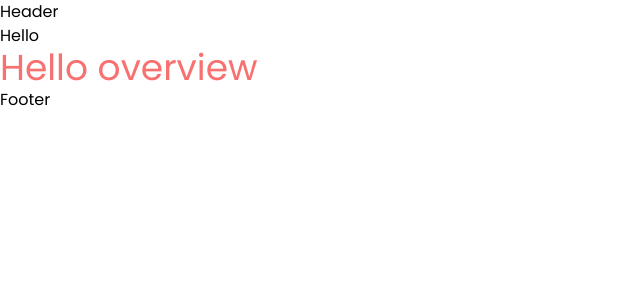
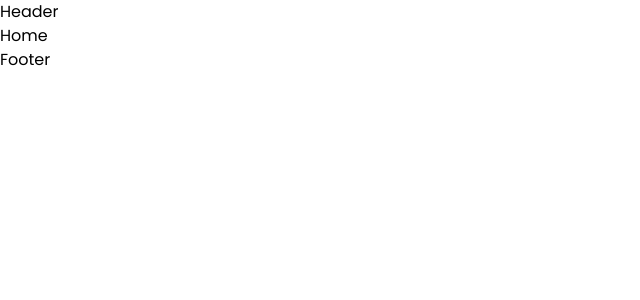
Before and after one commit to blooming-volcanoes/grab-bug-client, a Next.js app: page / in a window 1280 px wide. Shown: the top 300 px of the page, without its empty margins (0-640 px from the left). Built offline with nearby package versions, Linux system fonts and the light colour scheme.

Commit message:
[ADD]-Home

```diff
--- /dev/null
+++ b/src/components/Home/Home/Home.tsx
@@ -0,0 +1,11 @@
+import React from "react";
+
+function Home() {
+    return (
+        <div>
+            <h1>Home</h1>
+        </div>
+    );
+}
+
+export default Home;
--- a/src/components/Home/Overview.tsx
+++ /dev/null
@@ -1,11 +0,0 @@
-import React from "react";
-
-function Overview() {
-    return (
-        <div>
-            <h1 className="text-4xl text-red-400">Hello overview</h1>
-        </div>
-    );
-}
-
-export default Overview;
--- a/src/pages/index.tsx
+++ b/src/pages/index.tsx
@@ -1,4 +1,5 @@
-import Overview from "components/Home/overview";
+/* eslint-disable import/no-unresolved */
+import Home from "components/Home/Home/Home";
 import PageLayout from "components/PageLayout";
 import React from "react";
 
@@ -6,8 +7,7 @@ function index() {
     return (
         <div>
             <PageLayout title="Home">
-                <h1>Hello</h1>
-                <Overview />
+                <Home />
             </PageLayout>
         </div>
     );
```
